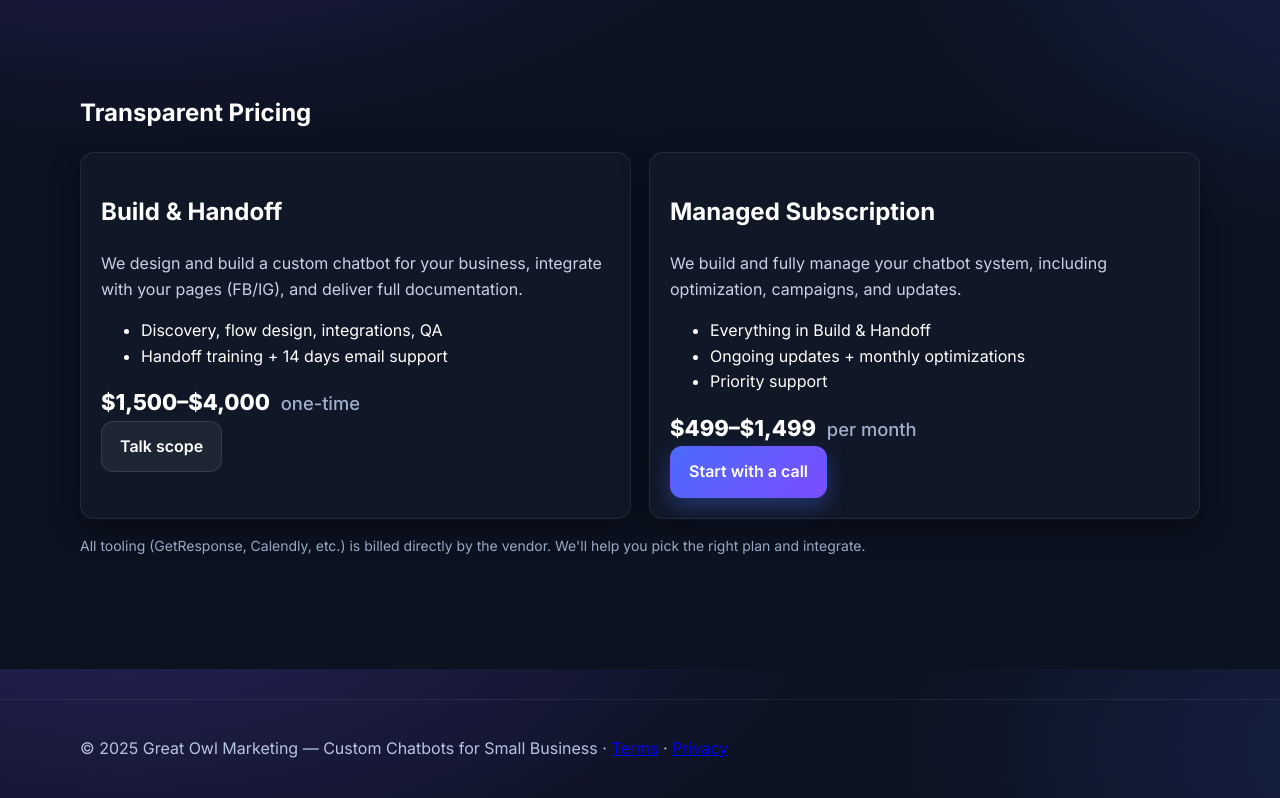
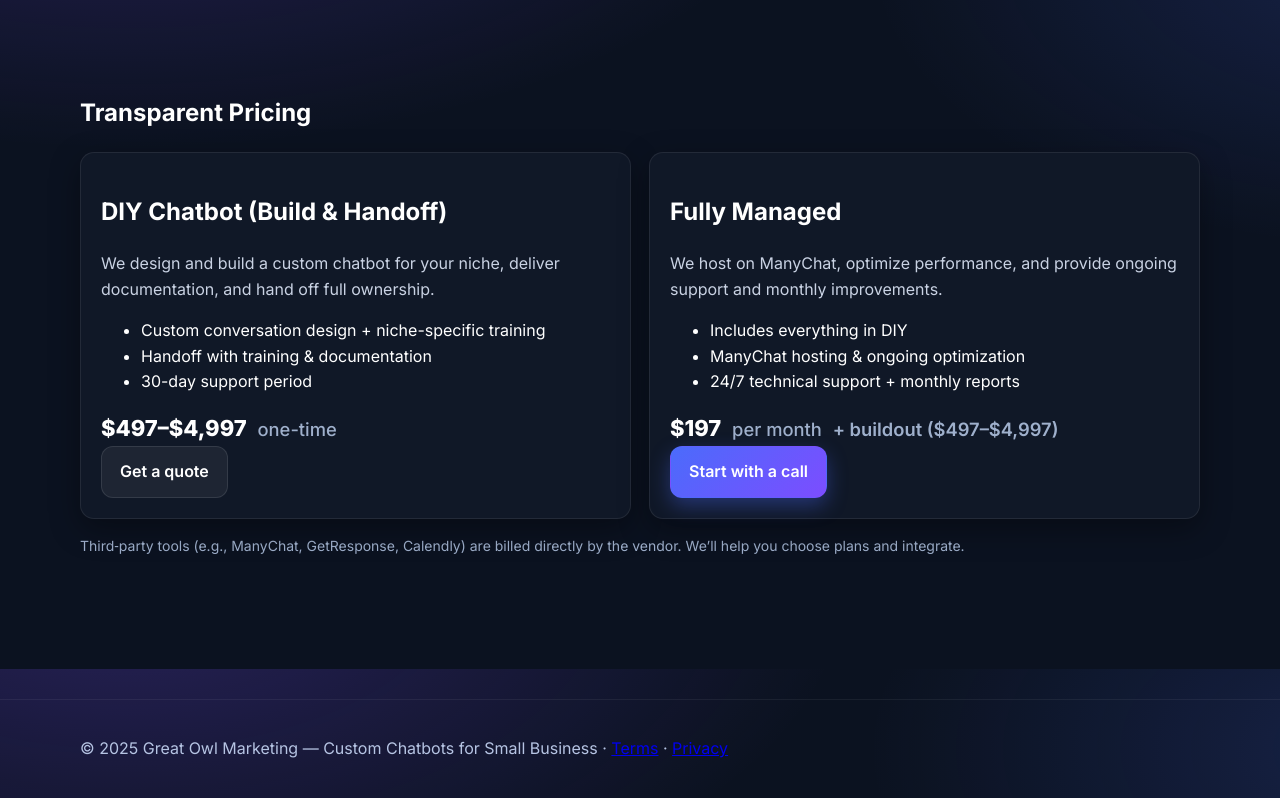
Before and after one commit to detect2173/GOMWebProjectPt1, a Django app: page /pricing/ in a window 1280 px wide. Shown: the part 131-929 px from the top of the page. Run offline with Django 5.2, Linux system fonts and the light colour scheme.

Commit message:
Copy: align Home hero and Pricing with one-page info (DIY vs Managed; ManyChat mention; pricing 497-4997 and 197/mo + buildout)

```diff
--- a/templates/sitecore/pricing.html
+++ b/templates/sitecore/pricing.html
@@ -5,27 +5,28 @@
   <h1>Transparent Pricing</h1>
   <div class="pricing-grid">
     <div class="card price-card">
-      <h2>Build & Handoff</h2>
-      <p>We design and build a custom chatbot for your business, integrate with your pages (FB/IG), and deliver full documentation.</p>
+      <h2>DIY Chatbot (Build & Handoff)</h2>
+      <p>We design and build a custom chatbot for your niche, deliver documentation, and hand off full ownership.</p>
       <ul>
-        <li>Discovery, flow design, integrations, QA</li>
-        <li>Handoff training + 14 days email support</li>
+        <li>Custom conversation design + niche-specific training</li>
+        <li>Handoff with training & documentation</li>
+        <li>30-day support period</li>
       </ul>
-      <div class="price">$1,500–$4,000 <small>one-time</small></div>
-      <p><a class="btn btn-ghost" href="/book/">Talk scope</a></p>
+      <div class="price">$497–$4,997 <small>one-time</small></div>
+      <p><a class="btn btn-ghost" href="/book/">Get a quote</a></p>
     </div>
     <div class="card price-card">
-      <h2>Managed Subscription</h2>
-      <p>We build and fully manage your chatbot system, including optimization, campaigns, and updates.</p>
+      <h2>Fully Managed</h2>
+      <p>We host on ManyChat, optimize performance, and provide ongoing support and monthly improvements.</p>
       <ul>
-        <li>Everything in Build & Handoff</li>
-        <li>Ongoing updates + monthly optimizations</li>
-        <li>Priority support</li>
+        <li>Includes everything in DIY</li>
+        <li>ManyChat hosting & ongoing optimization</li>
+        <li>24/7 technical support + monthly reports</li>
       </ul>
-      <div class="price">$499–$1,499 <small>per month</small></div>
+      <div class="price">$197 <small>per month</small> <small style="font-weight:600;">+ buildout ($497–$4,997)</small></div>
       <p><a class="btn btn-primary" href="/book/">Start with a call</a></p>
     </div>
   </div>
-  <p class="help" style="margin-top:16px;">All tooling (GetResponse, Calendly, etc.) is billed directly by the vendor. We'll help you pick the right plan and integrate.</p>
+  <p class="help" style="margin-top:16px;">Third‑party tools (e.g., ManyChat, GetResponse, Calendly) are billed directly by the vendor. We’ll help you choose plans and integrate.</p>
 </section>
 {% endblock %}
```
Also changed, not shown: templates/sitecore/home.html (+11 -10 lines).
